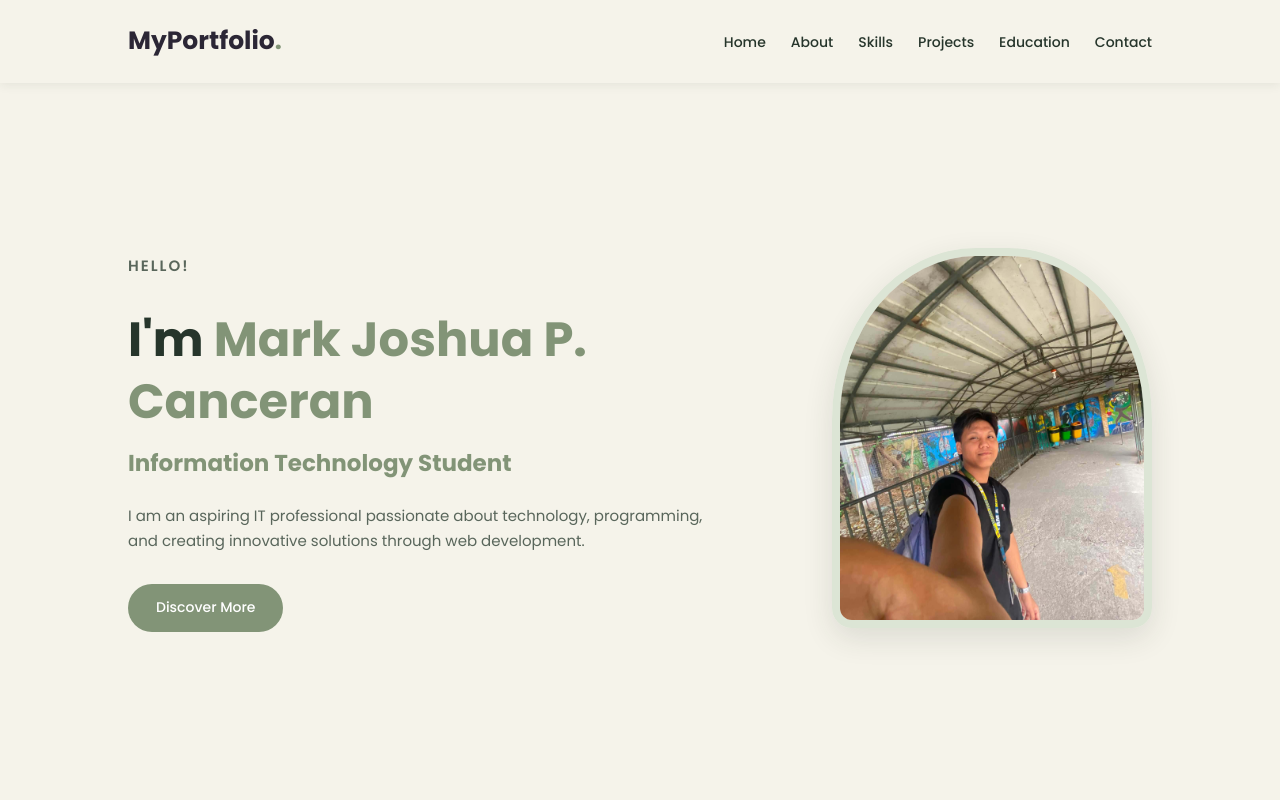
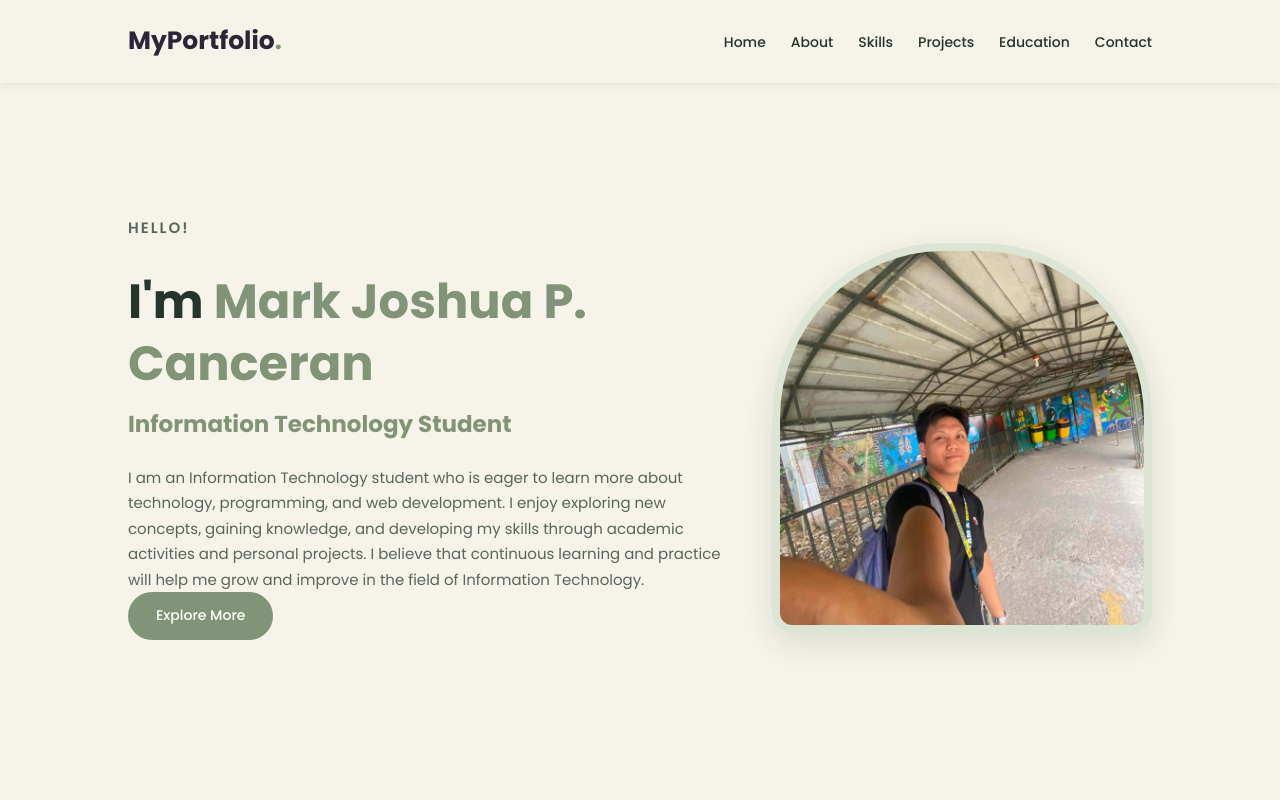
Before and after one commit to Joshua143-design/Canceran-project-1, a plain HTML site: page indecx.html in a window 1280 px wide. Shown: the top 800 px of the page. Drawn offline with Linux system fonts and the light colour scheme.

Commit message:
14 commit

```diff
--- a/indecx.html
+++ b/indecx.html
@@ -44,12 +44,15 @@
             <h2>Information Technology Student</h2>
 
             <p>
-                I am an aspiring IT professional passionate about
-                technology, programming, and creating innovative
-                solutions through web development.
-            </p>
+                I am an Information Technology student who is eager
+                to learn more about technology, programming, and web
+                development. I enjoy exploring new concepts, gaining
+                knowledge, and developing my skills through academic
+                activities and personal projects. I believe that
+                continuous learning and practice will help me grow
+                and improve in the field of Information Technology.
 
-            <a href="#about" class="btn">Discover More</a>
+            <a href="#about" class="btn">Explore More</a>
         </div>
 
         <div class="home-image">
--- a/styles/style.css
+++ b/styles/style.css
@@ -137,8 +137,8 @@ header {
 }
 
 .home-image img {
-    width: 320px;
-    height: 380px;
+    width: 380px;
+    height: 390px;
     object-fit: cover;
     border-radius: 45% 45% 20px 20px;
     border: 8px solid #DCE5D5;
```
